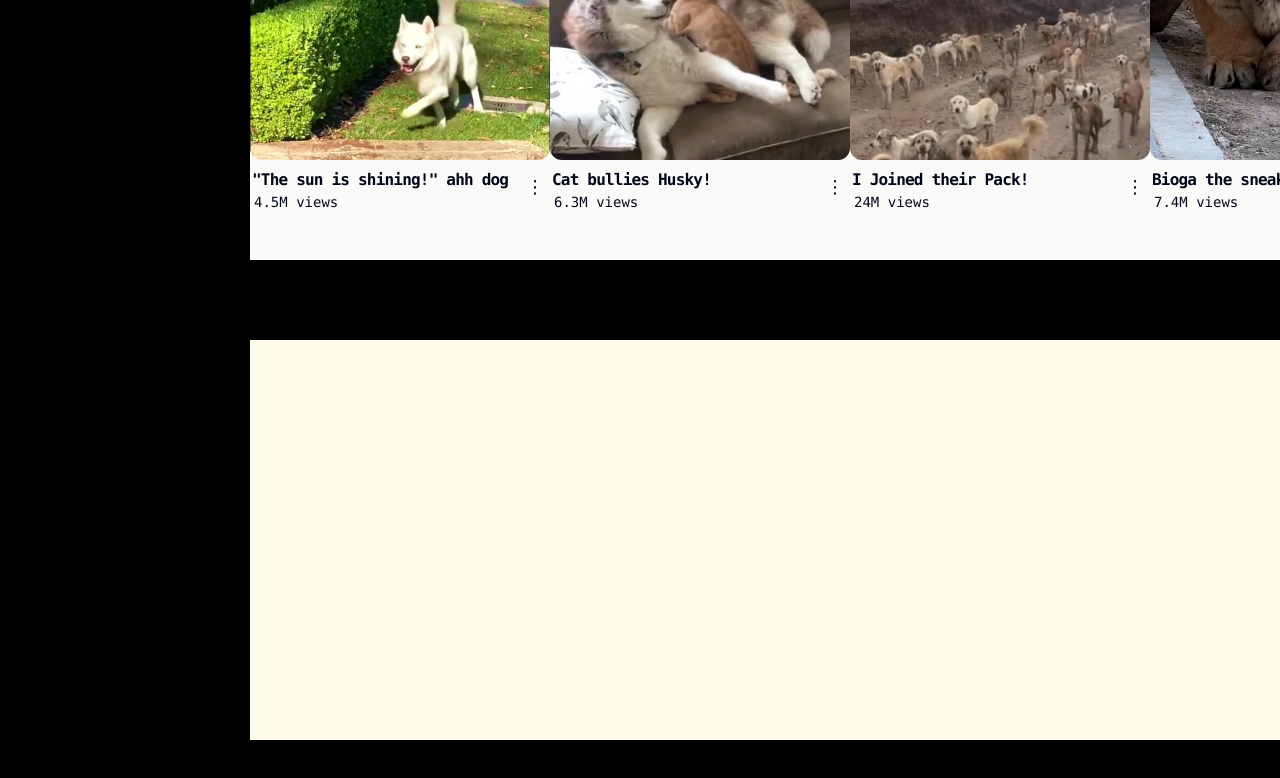
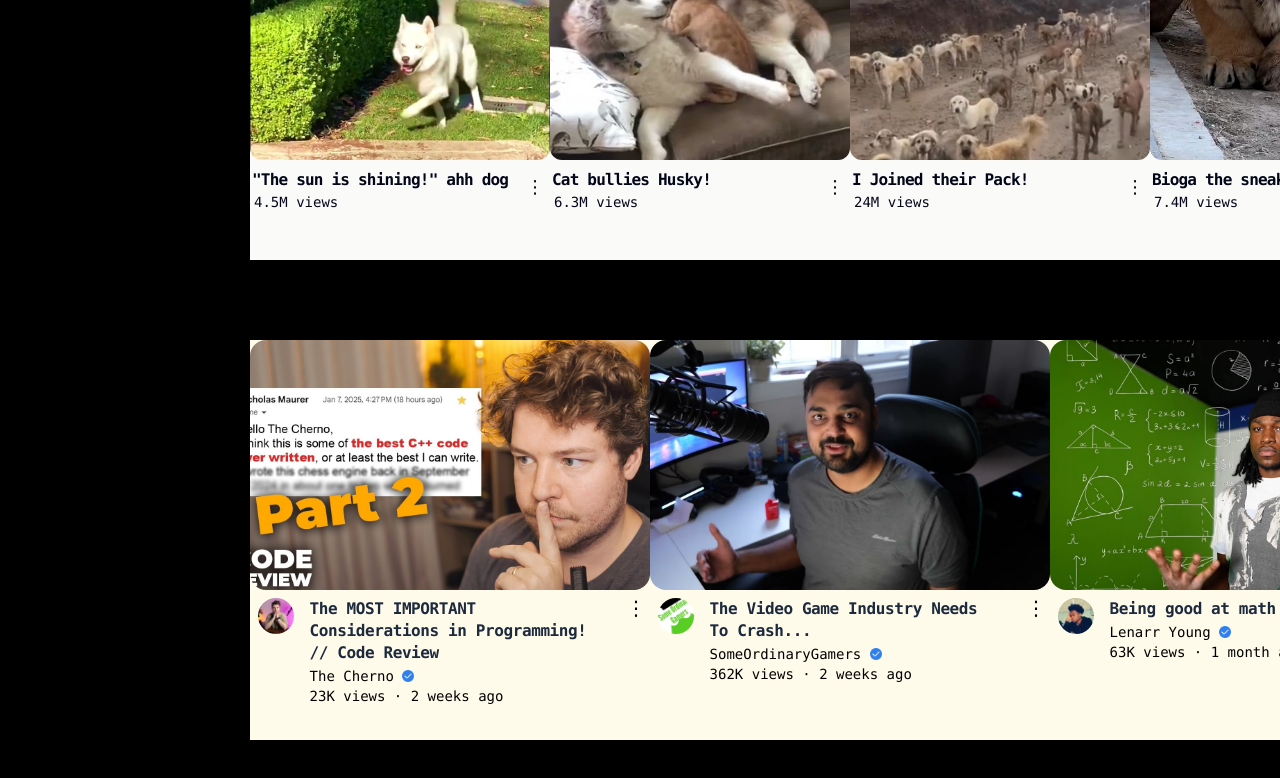
Before and after one commit to Mortoza-Morshed/youtube-tailwind, a website: page src/index.html in a window 1280 px wide. Shown: the part 900-1678 px from the top of the page. Drawn offline with Linux system fonts and the light colour scheme.

Commit message:
finished basic layout of the videos and shorts

```diff
--- a/src/index.html
+++ b/src/index.html
@@ -232,9 +232,125 @@
         </div>
       </section>
       <section class="flex justify-evenly">
-        <div class="h-[400px] w-[400px] bg-amber-50"></div>
-        <div class="h-[400px] w-[400px] bg-amber-50"></div>
-        <div class="h-[400px] w-[400px] bg-amber-50"></div>
+        <!-- Video 1 -->
+        <div class="h-[400px] w-[400px] bg-amber-50">
+          <a target="_blank" href="https://youtu.be/fqqrdP-_Wm0?si=sy1Nn3KETmYjEZ-4">
+            <img
+              src="assets/images/vid2.jpg"
+              alt=""
+              class="w-[400px] h-[250px] object-cover object-center rounded-2xl"
+            />
+          </a>
+
+          <div class="flex justify-evenly items-start">
+            <div class="m-2 w-10">
+              <img src="assets/images/pfp4.jpg" class="rounded-full" />
+            </div>
+            <div class="m-2 w-80">
+              <a target="_blank" href="https://youtu.be/fqqrdP-_Wm0?si=sy1Nn3KETmYjEZ-4">
+                <p
+                  class="text-md font-mono font-semibold tracking-tight text-slate-800 cursor-pointer leading-[22px]"
+                >
+                  The MOST IMPORTANT Considerations in Programming! // Code Review
+                </p>
+              </a>
+              <a target="_blank" href="https://www.youtube.com/@TheCherno">
+                <p class="text-sm font-mono cursor-pointer mt-[2px]">
+                  The Cherno
+                  <img
+                    src="assets/icons/check.png"
+                    alt=""
+                    class="inline h-3 w-3 -translate-y-[1px]"
+                  />
+                </p>
+              </a>
+
+              <p class="text-sm font-mono cursor-pointer">23K views &#183; 2 weeks ago</p>
+            </div>
+            <div class="text-end m-1">
+              <p class="cursor-pointer w-10 text-xl">&vellip;</p>
+            </div>
+          </div>
+        </div>
+
+        <!-- Video 5 -->
+        <div class="h-[400px] w-[400px] bg-amber-50">
+          <a target="_blank" href="https://youtu.be/lmfIgLNBKig?si=NPvvQNnj8M4qfxtA">
+            <img
+              src="assets/images/vid4.jpg"
+              alt=""
+              class="w-[400px] h-[250px] object-cover object-left rounded-2xl"
+            />
+          </a>
+          <div class="flex justify-between items-start">
+            <div class="m-2 w-10">
+              <img src="assets/images/pfp5.jpg" class="rounded-full" />
+            </div>
+            <div class="m-2 w-80">
+              <a target="_blank" href="https://youtu.be/lmfIgLNBKig?si=NPvvQNnj8M4qfxtA">
+                <p
+                  class="text-md font-mono font-semibold tracking-tight text-slate-800 cursor-pointer leading-[22px]"
+                >
+                  The Video Game Industry Needs To Crash...
+                </p>
+              </a>
+              <a target="_blank" href="https://www.youtube.com/@SomeOrdinaryGamers">
+                <p class="text-sm font-mono cursor-pointer mt-[2px]">
+                  SomeOrdinaryGamers
+                  <img
+                    src="assets/icons/check.png"
+                    alt=""
+                    class="inline h-3 w-3 -translate-y-[1px]"
+                  />
+                </p>
+              </a>
+
+              <p class="text-sm font-mono cursor-pointer">362K views &#183; 2 weeks ago</p>
+            </div>
+            <div class="text-end m-1">
+              <p class="cursor-pointer w-10 text-xl">&vellip;</p>
+            </div>
+          </div>
+        </div>
+        <!-- Video 6 -->
+        <div class="h-[400px] w-[400px] bg-amber-50">
+          <a target="_blank" href="https://youtu.be/gaWB999mnSI?si=95TTuwgz-0rTb7d_">
+            <img
+              src="assets/images/vid3.jpg"
+              alt=""
+              class="w-[400px] h-[250px] object-cover object-left rounded-2xl"
+            />
+          </a>
+          <div class="flex justify-between items-start">
+            <div class="m-2 w-10">
+              <img src="assets/images/pfp6.jpg" class="rounded-full" />
+            </div>
+            <div class="m-2 w-80">
+              <a target="_blank" href="https://youtu.be/gaWB999mnSI?si=95TTuwgz-0rTb7d_">
+                <p
+                  class="text-md font-mono font-semibold tracking-tight text-slate-800 cursor-pointer leading-[22px]"
+                >
+                  Being good at math
+                </p>
+              </a>
+              <a target="_blank" href="https://www.youtube.com/@LenarrYoung">
+                <p class="text-sm font-mono cursor-pointer mt-[2px]">
+                  Lenarr Young
+                  <img
+                    src="assets/icons/check.png"
+                    alt=""
+                    class="inline h-3 w-3 -translate-y-[1px]"
+                  />
+                </p>
+              </a>
+
+              <p class="text-sm font-mono cursor-pointer">63K views &#183; 1 month ago</p>
+            </div>
+            <div class="text-end m-1">
+              <p class="cursor-pointer w-10 text-xl">&vellip;</p>
+            </div>
+          </div>
+        </div>
       </section>
     </main>
   </body>
```
Also changed, not shown: src/assets/images/pfp4.jpg (added), src/assets/images/pfp5.jpg (added), src/assets/images/pfp6.jpg (added), src/output.css.
